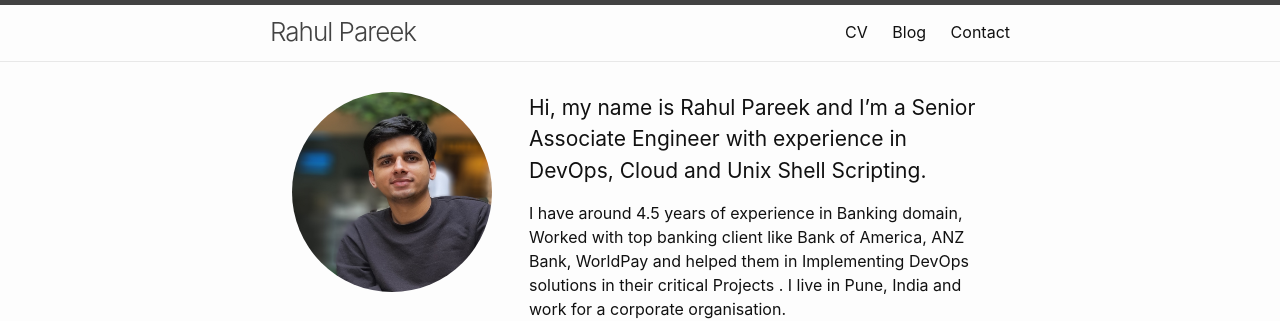
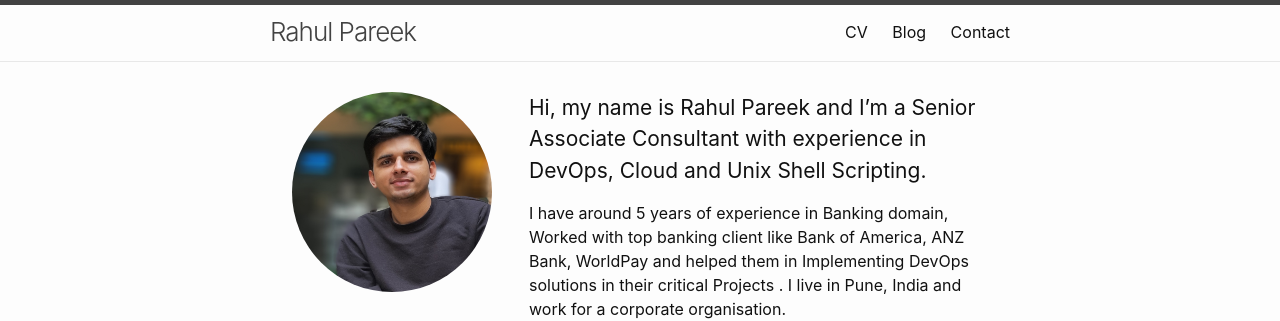
Before and after one commit to rahulpareek4280/website, a Jekyll site: the page built from index.md, in a window 1280 px wide. Shown: the top 321 px of the page. Built offline with Jekyll 4.4.1, drawn with Linux system fonts in a browser that asks for light colours.

Commit message:
Update index.md

```diff
--- a/index.md
+++ b/index.md
@@ -25,9 +25,9 @@ exclude: true
 [//]: <> Read this for a quick reference: https://kramdown.gettalong.org/syntax.html#block-ials
 
 {: .home-page-summary}
-Hi, my name is Rahul Pareek and I'm a Senior Associate Engineer with experience in DevOps, Cloud and Unix Shell Scripting.
+Hi, my name is Rahul Pareek and I'm a Senior Associate Consultant with experience in DevOps, Cloud and Unix Shell Scripting.
 
-I have around 4.5 years of experience in Banking domain, Worked with top banking client like Bank of America, ANZ Bank, WorldPay and helped them in Implementing DevOps solutions in their critical Projects . I live in Pune, India and work for a corporate organisation.
+I have around 5 years of experience in Banking domain, Worked with top banking client like Bank of America, ANZ Bank, WorldPay and helped them in Implementing DevOps solutions in their critical Projects . I live in Pune, India and work for a corporate organisation.
 
 I'm also available for hire as a freelance, Full-time DevOps consultant. Drop me a line about your project if you're interested in working with me.
 
```
